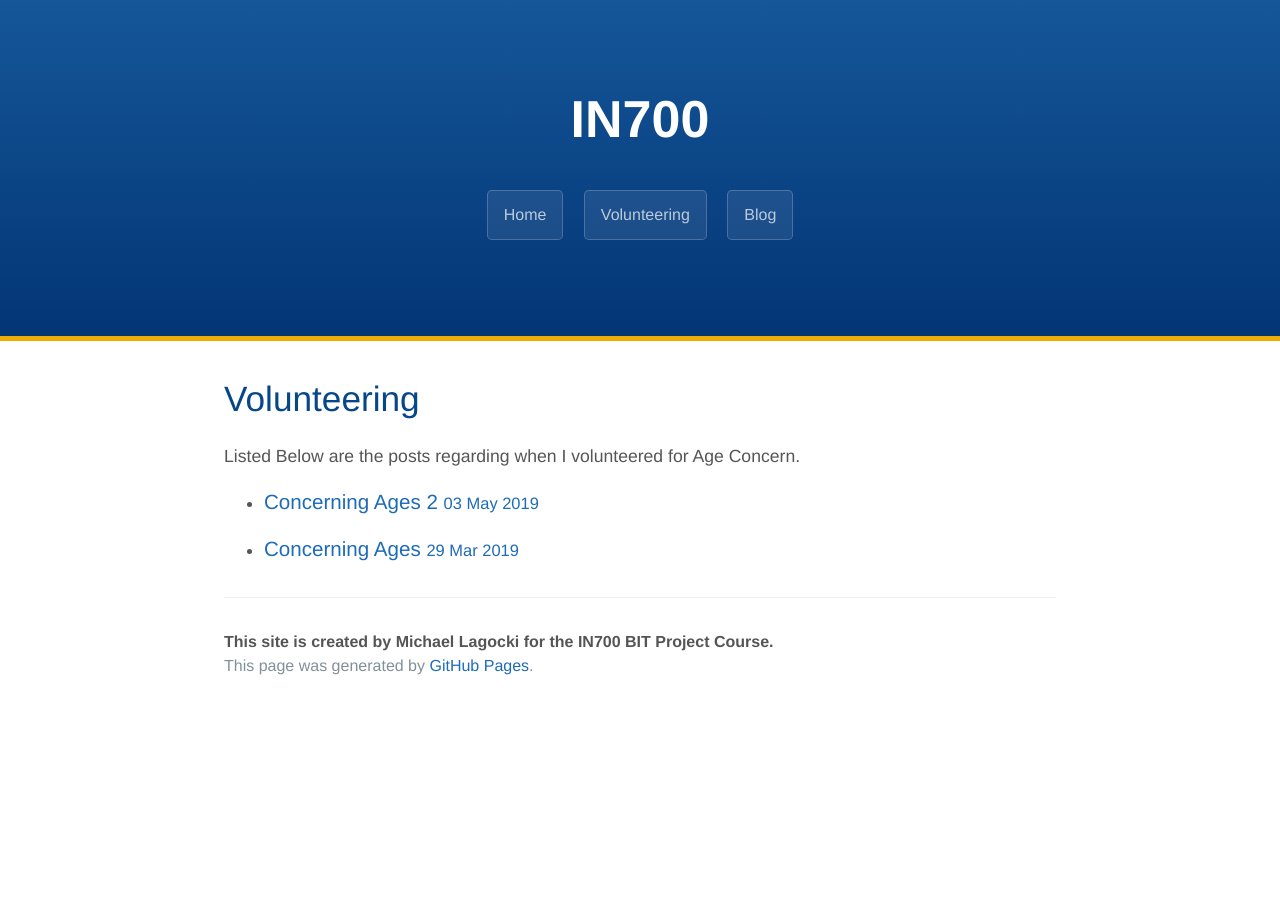
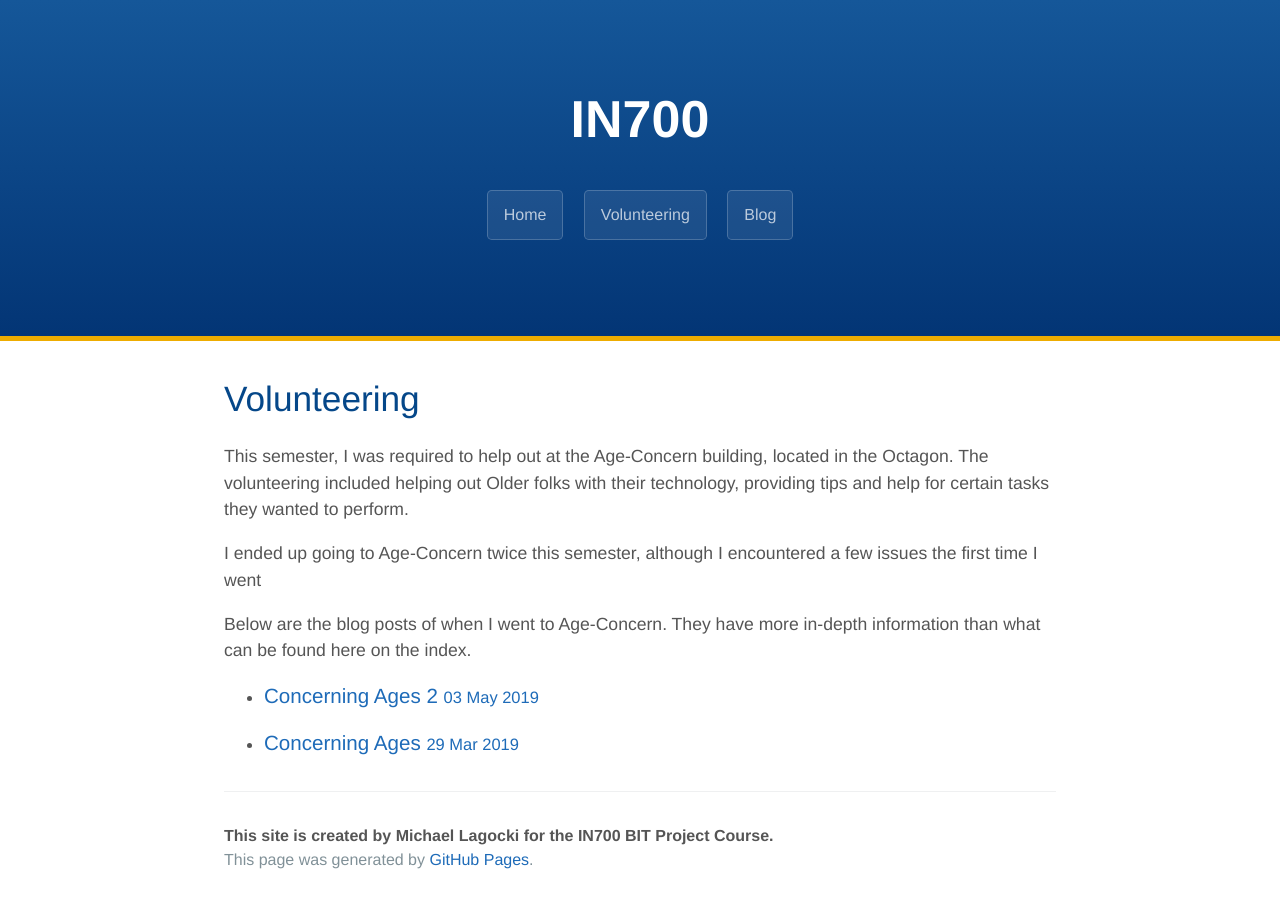
Before and after one commit to kammorne/IN700, a Jekyll site: the page built from volunteering/index.html, in a window 1280 px wide. Built offline with Jekyll 4.4.1, drawn with Linux system fonts in a browser that asks for light colours.

Commit message:
Update index.html

```diff
--- a/volunteering/index.html
+++ b/volunteering/index.html
@@ -3,7 +3,10 @@ layout: default
 title: Volunteering
 ---
     <h1>{{ page.title }}</h1>
-    <p>Listed Below are the posts regarding when I volunteered for Age Concern.</p>
+    <p>This semester, I was required to help out at the Age-Concern building, located in the Octagon. The volunteering included helping out
+        Older folks with their technology, providing tips and help for certain tasks they wanted to perform.</p>
+    <p> I ended up going to Age-Concern twice this semester, although I encountered a few issues the first time I went</p>
+    <p>Below are the blog posts of when I went to Age-Concern. They have more in-depth information than what can be found here on the index.</p>
         <ul class="posts">
          {% for post in site.posts %}
              {% if post.tags contains 'volunteering' %}
```
